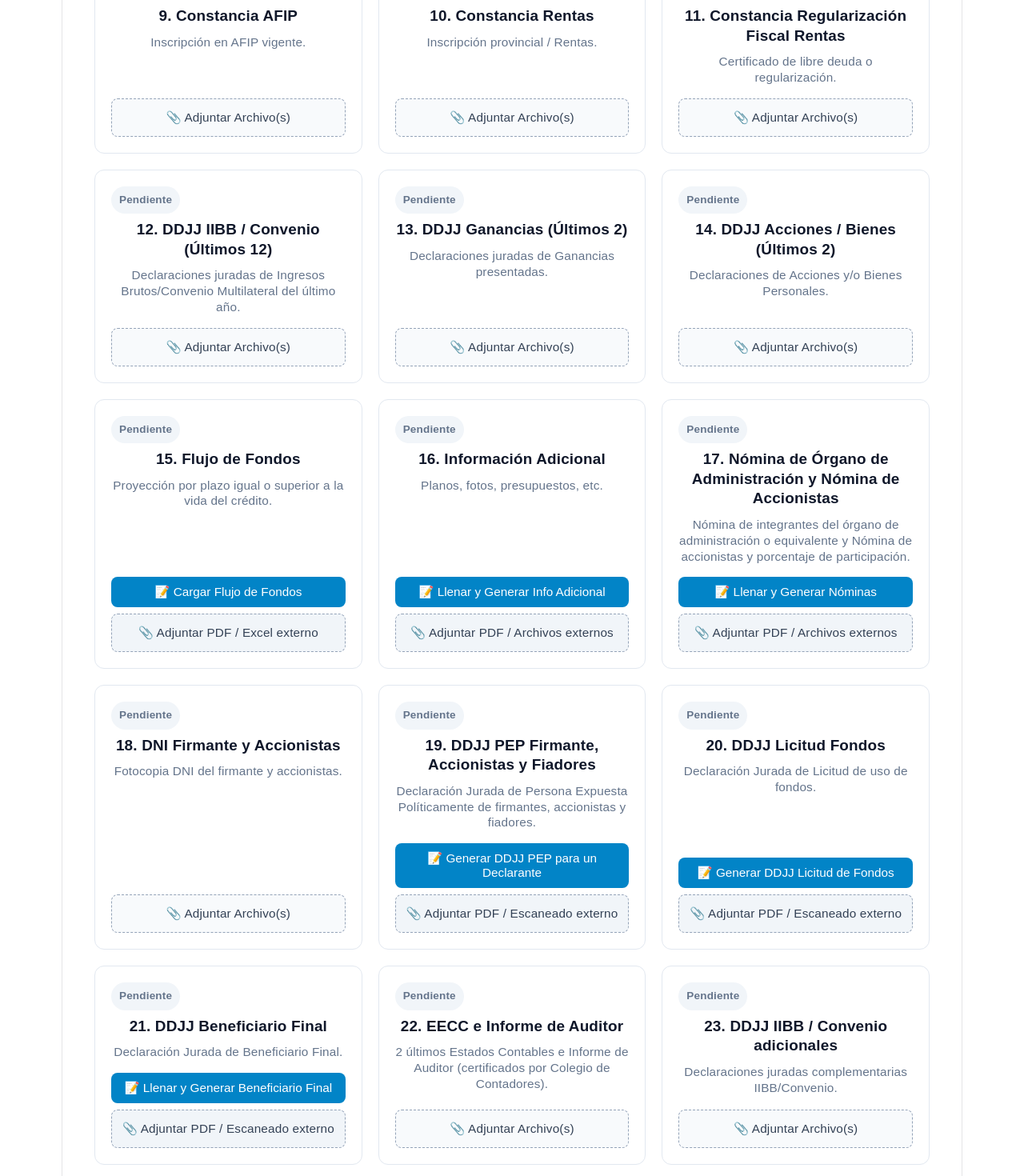
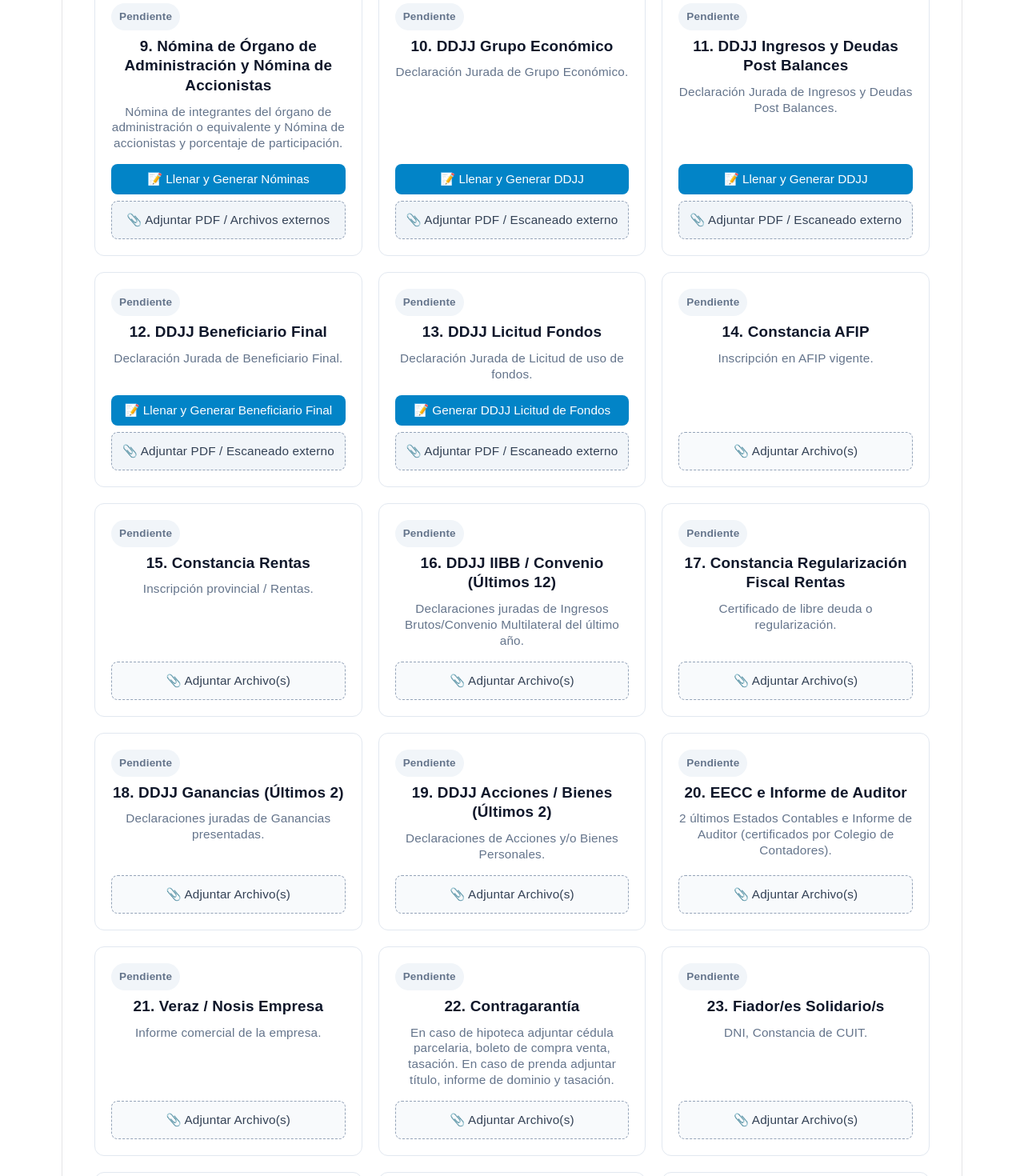
Before and after one commit to fogajuy/herramientasFogajuy, a React (Vite) app: page /personaJurica in a window 1280 px wide. Shown: the part 1260-2730 px from the top of the page at 80% size. Built offline with nearby package versions, Linux system fonts and the light colour scheme.

Commit message:
Cambio persona juridica antes de cambios

```diff
--- a/src/components/expediente/personaJurica.jsx
+++ b/src/components/expediente/personaJurica.jsx
@@ -23,31 +23,29 @@ const REQUISITOS_JURIDICA = [
   { id: 3, titulo: "3. Contrato Social", descripcion: "Fotocopia de contrato social y sus modificaciones (certificada y legalizada)." },
   { id: 4, titulo: "4. Acta de Designación", descripcion: "Fotocopia de acta de designación de directorio (certificada y legalizada)." },
   { id: 5, titulo: "5. Poder del Representante Legal", descripcion: "Fotocopia de poder otorgado al representante legal (certificada y legalizada)." },
-  { id: 6, titulo: "6. Acta Trámite FOGAJUY", descripcion: "Fotocopia de acta autorizando trámite ante FOGAJUY, firma de convenio y conformación de contragarantías (certificada y legalizada)." },
-  { id: 7, titulo: "7. DDJJ Grupo Económico", descripcion: "Declaración Jurada de Grupo Económico." },
-  { id: 8, titulo: "8. DDJJ Ingresos y Deudas Post Balances", descripcion: "Declaración Jurada de Ingresos y Deudas Post Balances." },
-  { id: 9, titulo: "9. Constancia AFIP", descripcion: "Inscripción en AFIP vigente." },
-  { id: 10, titulo: "10. Constancia Rentas", descripcion: "Inscripción provincial / Rentas." },
-  { id: 11, titulo: "11. Constancia Regularización Fiscal Rentas", descripcion: "Certificado de libre deuda o regularización." },
-  { id: 12, titulo: "12. DDJJ IIBB / Convenio (Últimos 12)", descripcion: "Declaraciones juradas de Ingresos Brutos/Convenio Multilateral del último año." },
-  { id: 13, titulo: "13. DDJJ Ganancias (Últimos 2)", descripcion: "Declaraciones juradas de Ganancias presentadas." },
-  { id: 14, titulo: "14. DDJJ Acciones / Bienes (Últimos 2)", descripcion: "Declaraciones de Acciones y/o Bienes Personales." },
-  { id: 15, titulo: "15. Flujo de Fondos", descripcion: "Proyección por plazo igual o superior a la vida del crédito." },
-  { id: 16, titulo: "16. Información Adicional", descripcion: "Planos, fotos, presupuestos, etc." },
-  { id: 17, titulo: "17. Nómina de Órgano de Administración y Nómina de Accionistas", descripcion: "Nómina de integrantes del órgano de administración o equivalente y Nómina de accionistas y porcentaje de participación." },
-  { id: 18, titulo: "18. DNI Firmante y Accionistas", descripcion: "Fotocopia DNI del firmante y accionistas." },
-  { id: 19, titulo: "19. DDJJ PEP Firmante, Accionistas y Fiadores", descripcion: "Declaración Jurada de Persona Expuesta Políticamente de firmantes, accionistas y fiadores." },
-  { id: 20, titulo: "20. DDJJ Licitud Fondos", descripcion: "Declaración Jurada de Licitud de uso de fondos." },
-  { id: 21, titulo: "21. DDJJ Beneficiario Final", descripcion: "Declaración Jurada de Beneficiario Final." },
-  { id: 22, titulo: "22. EECC e Informe de Auditor", descripcion: "2 últimos Estados Contables e Informe de Auditor (certificados por Colegio de Contadores)." },
-  { id: 23, titulo: "23. DDJJ IIBB / Convenio adicionales", descripcion: "Declaraciones juradas complementarias IIBB/Convenio." },
-  { id: 24, titulo: "24. DDJJ Ganancias complementarias", descripcion: "Declaraciones juradas complementarias de Ganancias." },
-  { id: 25, titulo: "25. Veraz / Nosis Empresa", descripcion: "Informe comercial de la empresa." },
-  { id: 26, titulo: "26. Veraz / Nosis Fiador/es", descripcion: "Informe comercial de fiadores." },
-  { id: 27, titulo: "27. Libre Deuda Previsional", descripcion: "Constancia de libre deuda previsional." },
-  { id: 28, titulo: "28. Fiador/es Solidario/s", descripcion: "DNI, Constancia de CUIT." },
-  { id: 29, titulo: "29. Contragarantía", descripcion: "En caso de hipoteca adjuntar cédula parcelaria, boleto de compra venta, tasación. En caso de prenda adjuntar título, informe de dominio y tasación." }
-];
+  { id: 6, titulo: "6. DNI Firmante y Accionistas", descripcion: "Fotocopia DNI del firmante y accionistas." },
+  { id: 7, titulo: "7. Acta Trámite FOGAJUY", descripcion: "Fotocopia de acta autorizando trámite ante FOGAJUY, firma de convenio y conformación de contragarantías (certificada y legalizada)." },
+  { id: 8, titulo: "8. DDJJ PEP Firmante, Accionistas y Fiadores", descripcion: "Declaración Jurada de Persona Expuesta Políticamente de firmantes, accionistas y fiadores." },
+  { id: 9, titulo: "9. Nómina de Órgano de Administración y Nómina de Accionistas", descripcion: "Nómina de integrantes del órgano de administración o equivalente y Nómina de accionistas y porcentaje de participación." },
+  { id: 10, titulo: "10. DDJJ Grupo Económico", descripcion: "Declaración Jurada de Grupo Económico." },
+  { id: 11, titulo: "11. DDJJ Ingresos y Deudas Post Balances", descripcion: "Declaración Jurada de Ingresos y Deudas Post Balances." },
+  { id: 12, titulo: "12. DDJJ Beneficiario Final", descripcion: "Declaración Jurada de Beneficiario Final." },
+  { id: 13, titulo: "13. DDJJ Licitud Fondos", descripcion: "Declaración Jurada de Licitud de uso de fondos." },
+  { id: 14, titulo: "14. Constancia AFIP", descripcion: "Inscripción en AFIP vigente." },
+  { id: 15, titulo: "15. Constancia Rentas", descripcion: "Inscripción provincial / Rentas." },
+  { id: 16, titulo: "16. DDJJ IIBB / Convenio (Últimos 12)", descripcion: "Declaraciones juradas de Ingresos Brutos/Convenio Multilateral del último año." },
+  { id: 17, titulo: "17. Constancia Regularización Fiscal Rentas", descripcion: "Certificado de libre deuda o regularización." },
+  { id: 18, titulo: "18. DDJJ Ganancias (Últimos 2)", descripcion: "Declaraciones juradas de Ganancias presentadas." },
+  { id: 19, titulo: "19. DDJJ Acciones / Bienes (Últimos 2)", descripcion: "Declaraciones de Acciones y/o Bienes Personales." },
+  { id: 20, titulo: "20. EECC e Informe de Auditor", descripcion: "2 últimos Estados Contables e Informe de Auditor (certificados por Colegio de Contadores)." },
+  { id: 21, titulo: "21. Veraz / Nosis Empresa", descripcion: "Informe comercial de la empresa." },
+  { id: 22, titulo: "22. Contragarantía", descripcion: "En caso de hipoteca adjuntar cédula parcelaria, boleto de compra venta, tasación. En caso de prenda adjuntar título, informe de dominio y tasación." },
+  { id: 23, titulo: "23. Fiador/es Solidario/s", descripcion: "DNI, Constancia de CUIT." },
+  { id: 24, titulo: "24. Veraz / Nosis Fiador/es", descripcion: "Informe comercial de fiadores." },
+  { id: 25, titulo: "25. Información Adicional", descripcion: "Planos, fotos, presupuestos, etc." },
+  { id: 26, titulo: "26. Flujo de Fondos", descripcion: "Proyección por plazo igual o superior a la vida del crédito." }
+  ];
+
 
 export default function PersonaJuridica({ datosClienteProps }) {
   const location = useLocation();
@@ -87,10 +85,10 @@ export default function PersonaJuridica({ datosClienteProps }) {
   const handleAgregarPEPGenerado = (archivoPDF) => {
     if (!archivoPDF) return;
     setArchivos((prev) => {
-      const listaExistente = prev[19] || [];
+      const listaExistente = prev[11] || [];
       return {
         ...prev,
-        19: [...listaExistente, archivoPDF]
+        11: [...listaExistente, archivoPDF]
       };
     });
   };
@@ -131,10 +129,10 @@ export default function PersonaJuridica({ datosClienteProps }) {
   const handleAgregarLicitudGenerado = (archivoPDF) => {
     if (!archivoPDF) return;
     setArchivos((prev) => {
-      const listaExistente = prev[20] || [];
+      const listaExistente = prev[13] || [];
       return {
         ...prev,
-        20: [...listaExistente, archivoPDF]
+        13: [...listaExistente, archivoPDF]
       };
     });
   };
@@ -427,7 +425,63 @@ export default function PersonaJuridica({ datosClienteProps }) {
           </div>
         );
 
-      case 7:
+      case 8:
+        return (
+          <div style={{ display: 'flex', flexDirection: 'column', gap: '8px' }}>
+            <button
+              type="button"
+              className="btn-upload"
+              onClick={() => setIsModalPEPOpen(true)}
+              style={{ backgroundColor: '#0284c7', color: '#fff', border: 'none' }}
+            >
+              📝 Generar DDJJ PEP para un Declarante
+            </button>
+            <input
+              type="file"
+              id={`file-input-${item.id}`}
+              multiple
+              accept=".pdf,.doc,.docx,.jpg,.jpeg,.png"
+              onChange={(e) => handleAgregarArchivos(item.id, e)}
+              style={{ display: 'none' }}
+            />
+            <label htmlFor={`file-input-${item.id}`} className="btn-upload" style={{ background: '#f1f5f9', color: '#334155', textAlign: 'center' }}>
+              📎 Adjuntar PDF / Escaneado externo
+            </label>
+          </div>
+        );
+
+      case 9:
+        return (
+          <div style={{ display: 'flex', flexDirection: 'column', gap: '8px' }}>
+            <button
+              type="button"
+              className="btn-upload"
+              onClick={() => setIsModalNominaOpen(true)}
+              style={{ backgroundColor: '#0284c7', color: '#fff', border: 'none' }}
+            >
+              {tieneArchivos ? '📝 Editar / Regenerar Nóminas' : '📝 Llenar y Generar Nóminas'}
+            </button>
+            <input
+              type="file"
+              id={`file-input-${item.id}`}
+              multiple
+              accept=".pdf,.doc,.docx,.xls,.xlsx,.jpg,.jpeg,.png"
+              onChange={(e) => handleAgregarArchivos(item.id, e)}
+              style={{ display: 'none' }}
+            />
+            <label
+              htmlFor={`file-input-${item.id}`}
+              className="btn-upload"
+              style={{ background: '#f1f5f9', color: '#334155', cursor: 'pointer', textAlign: 'center' }}
+            >
+              📎 Adjuntar PDF / Archivos externos
+            </label>
+          </div>
+        );
+
+
+
+      case 10:
         return (
           <div style={{ display: 'flex', flexDirection: 'column', gap: '8px' }}>
             <button
@@ -456,7 +510,7 @@ export default function PersonaJuridica({ datosClienteProps }) {
           </div>
         );
 
-      case 8:
+      case 11:
         return (
           <div style={{ display: 'flex', flexDirection: 'column', gap: '8px' }}>
             <button
@@ -485,7 +539,97 @@ export default function PersonaJuridica({ datosClienteProps }) {
           </div>
         );
 
-      case 15:
+
+      case 12:
+        return (
+          <div style={{ display: 'flex', flexDirection: 'column', gap: '8px' }}>
+            <button
+              type="button"
+              className="btn-upload"
+              onClick={() => setIsModalBeneficiarioOpen(true)}
+              style={{ backgroundColor: '#0284c7', color: '#fff', border: 'none' }}
+            >
+              {tieneArchivos ? '📝 Editar / Regenerar Beneficiario Final' : '📝 Llenar y Generar Beneficiario Final'}
+            </button>
+            <input
+              type="file"
+              id={`file-input-${item.id}`}
+              multiple
+              accept=".pdf,.doc,.docx,.jpg,.jpeg,.png"
+              onChange={(e) => handleAgregarArchivos(item.id, e)}
+              style={{ display: 'none' }}
+            />
+            <label
+              htmlFor={`file-input-${item.id}`}
+              className="btn-upload"
+              style={{ background: '#f1f5f9', color: '#334155', cursor: 'pointer', textAlign: 'center' }}
+            >
+              📎 Adjuntar PDF / Escaneado externo
+            </label>
+          </div>
+        );
+
+      case 13:
+        return (
+          <div style={{ display: 'flex', flexDirection: 'column', gap: '8px' }}>
+            <button
+              type="button"
+              className="btn-upload"
+              onClick={() => setIsModalLicitudOpen(true)}
+              style={{ backgroundColor: '#0284c7', color: '#fff', border: 'none' }}
+            >
+              📝 Generar DDJJ Licitud de Fondos
+            </button>
+            <input
+              type="file"
+              id={`file-input-${item.id}`}
+              multiple
+              accept=".pdf,.doc,.docx,.jpg,.jpeg,.png"
+              onChange={(e) => handleAgregarArchivos(item.id, e)}
+              style={{ display: 'none' }}
+            />
+            <label
+              htmlFor={`file-input-${item.id}`}
+              className="btn-upload"
+              style={{ background: '#f1f5f9', color: '#334155', cursor: 'pointer', textAlign: 'center' }}
+            >
+              📎 Adjuntar PDF / Escaneado externo
+            </label>
+          </div>
+        );
+
+
+      case 25:
+        return (
+          <div style={{ display: 'flex', flexDirection: 'column', gap: '8px' }}>
+            <button
+              type="button"
+              className="btn-upload"
+              onClick={() => setIsModalInfoAdicionalOpen(true)}
+              style={{ backgroundColor: '#0284c7', color: '#fff', border: 'none' }}
+            >
+              {tieneArchivos ? '📝 Editar / Regenerar Info Adicional' : '📝 Llenar y Generar Info Adicional'}
+            </button>
+            <input
+              type="file"
+              id={`file-input-${item.id}`}
+              multiple
+              accept=".pdf,.doc,.docx,.xls,.xlsx,.jpg,.jpeg,.png"
+              onChange={(e) => handleAgregarArchivos(item.id, e)}
+              style={{ display: 'none' }}
+            />
+            <label
+              htmlFor={`file-input-${item.id}`}
+              className="btn-upload"
+              style={{ background: '#f1f5f9', color: '#334155', cursor: 'pointer', textAlign: 'center' }}
+            >
+              📎 Adjuntar PDF / Archivos externos
+            </label>
+          </div>
+        );
+
+
+      case 26:
         return (
           <div style={{ display: 'flex', flexDirection: 'column', gap: '8px' }}>
             <button
@@ -514,145 +658,11 @@ export default function PersonaJuridica({ datosClienteProps }) {
           </div>
         );
 
-      case 16:
-        return (
-          <div style={{ display: 'flex', flexDirection: 'column', gap: '8px' }}>
-            <button
-              type="button"
-              className="btn-upload"
-              onClick={() => setIsModalInfoAdicionalOpen(true)}
-              style={{ backgroundColor: '#0284c7', color: '#fff', border: 'none' }}
-            >
-              {tieneArchivos ? '📝 Editar / Regenerar Info Adicional' : '📝 Llenar y Generar Info Adicional'}
-            </button>
-            <input
-              type="file"
-              id={`file-input-${item.id}`}
-              multiple
-              accept=".pdf,.doc,.docx,.xls,.xlsx,.jpg,.jpeg,.png"
-              onChange={(e) => handleAgregarArchivos(item.id, e)}
-              style={{ display: 'none' }}
-            />
-            <label
-              htmlFor={`file-input-${item.id}`}
-              className="btn-upload"
-              style={{ background: '#f1f5f9', color: '#334155', cursor: 'pointer', textAlign: 'center' }}
-            >
-              📎 Adjuntar PDF / Archivos externos
-            </label>
-          </div>
-        );
 
-      case 17:
-        return (
-          <div style={{ display: 'flex', flexDirection: 'column', gap: '8px' }}>
-            <button
-              type="button"
-              className="btn-upload"
-              onClick={() => setIsModalNominaOpen(true)}
-              style={{ backgroundColor: '#0284c7', color: '#fff', border: 'none' }}
-            >
-              {tieneArchivos ? '📝 Editar / Regenerar Nóminas' : '📝 Llenar y Generar Nóminas'}
-            </button>
-            <input
-              type="file"
-              id={`file-input-${item.id}`}
-              multiple
-              accept=".pdf,.doc,.docx,.xls,.xlsx,.jpg,.jpeg,.png"
-              onChange={(e) => handleAgregarArchivos(item.id, e)}
-              style={{ display: 'none' }}
-            />
-            <label
-              htmlFor={`file-input-${item.id}`}
-              className="btn-upload"
-              style={{ background: '#f1f5f9', color: '#334155', cursor: 'pointer', textAlign: 'center' }}
-            >
-              📎 Adjuntar PDF / Archivos externos
-            </label>
-          </div>
-        );
 
-      case 19:
-        return (
-          <div style={{ display: 'flex', flexDirection: 'column', gap: '8px' }}>
-            <button
-              type="button"
-              className="btn-upload"
-              onClick={() => setIsModalPEPOpen(true)}
-              style={{ backgroundColor: '#0284c7', color: '#fff', border: 'none' }}
-            >
-              📝 Generar DDJJ PEP para un Declarante
-            </button>
-            <input
-              type="file"
-              id={`file-input-${item.id}`}
-              multiple
-              accept=".pdf,.doc,.docx,.jpg,.jpeg,.png"
-              onChange={(e) => handleAgregarArchivos(item.id, e)}
-              style={{ display: 'none' }}
-            />
-            <label htmlFor={`file-input-${item.id}`} className="btn-upload" style={{ background: '#f1f5f9', color: '#334155', textAlign: 'center' }}>
-              📎 Adjuntar PDF / Escaneado externo
-            </label>
-          </div>
-        );
 
-      case 20:
-        return (
-          <div style={{ display: 'flex', flexDirection: 'column', gap: '8px' }}>
-            <button
-              type="button"
-              className="btn-upload"
-              onClick={() => setIsModalLicitudOpen(true)}
-              style={{ backgroundColor: '#0284c7', color: '#fff', border: 'none' }}
-            >
-              📝 Generar DDJJ Licitud de Fondos
-            </button>
-            <input
-              type="file"
-              id={`file-input-${item.id}`}
-              multiple
-              accept=".pdf,.doc,.docx,.jpg,.jpeg,.png"
-              onChange={(e) => handleAgregarArchivos(item.id, e)}
-              style={{ display: 'none' }}
-            />
-            <label
-              htmlFor={`file-input-${item.id}`}
-              className="btn-upload"
-              style={{ background: '#f1f5f9', color: '#334155', cursor: 'pointer', textAlign: 'center' }}
-            >
-              📎 Adjuntar PDF / Escaneado externo
-            </label>
-          </div>
-        );
-      case 21:
-        return (
-          <div style={{ display: 'flex', flexDirection: 'column', gap: '8px' }}>
-            <button
-              type="button"
-              className="btn-upload"
-              onClick={() => setIsModalBeneficiarioOpen(true)}
-              style={{ backgroundColor: '#0284c7', color: '#fff', border: 'none' }}
-            >
-              {tieneArchivos ? '📝 Editar / Regenerar Beneficiario Final' : '📝 Llenar y Generar Beneficiario Final'}
-            </button>
-            <input
-              type="file"
-              id={`file-input-${item.id}`}
-              multiple
-              accept=".pdf,.doc,.docx,.jpg,.jpeg,.png"
-              onChange={(e) => handleAgregarArchivos(item.id, e)}
-              style={{ display: 'none' }}
-            />
-            <label
-              htmlFor={`file-input-${item.id}`}
-              className="btn-upload"
-              style={{ background: '#f1f5f9', color: '#334155', cursor: 'pointer', textAlign: 'center' }}
-            >
-              📎 Adjuntar PDF / Escaneado externo
-            </label>
-          </div>
-        );
+
+
 
       default:
         return (
@@ -788,7 +798,7 @@ export default function PersonaJuridica({ datosClienteProps }) {
         datosCliente={datosCliente}
         datosGuardados={datosNominaGuardados}
         onDocumentoGenerado={(reqId, archivoPdf, estadoFormulario) => {
-          handleDocumentoGenerado(17, archivoPdf);
+          handleDocumentoGenerado(9, archivoPdf);
           if (estadoFormulario) {
             setDatosNominaGuardados(estadoFormulario);
           }
@@ -815,7 +825,7 @@ export default function PersonaJuridica({ datosClienteProps }) {
         datosCliente={datosCliente}
         datosGuardados={datosBeneficiarioGuardados}
         onDocumentoGenerado={(archivoPdf, estadoFormulario) => {
-          handleDocumentoGenerado(21, archivoPdf);
+          handleDocumentoGenerado(12, archivoPdf);
           if (estadoFormulario) {
             setDatosBeneficiarioGuardados(estadoFormulario);
           }
--- a/src/components/helpers/modalDDJJDeudaPostBalance.jsx
+++ b/src/components/helpers/modalDDJJDeudaPostBalance.jsx
@@ -278,7 +278,7 @@ export default function ModalDDJJDeudaPostBalance({
   return (
     <div className="modal-backdrop" style={{ position: 'fixed', inset: 0, backgroundColor: 'rgba(0,0,0,0.5)', display: 'flex', justifyContent: 'center', alignItems: 'center', zIndex: 1000 }}>
       <div className="modal-content" style={{ backgroundColor: '#fff', padding: '24px', borderRadius: '8px', width: '92%', maxWidth: '800px', maxHeight: '90vh', overflowY: 'auto' }}>
-        <h2 style={{ marginTop: 0, color: '#0284c7' }}>Declaración Jurada - Deuda Post Balance (Ítem 8)</h2>
+        <h2 style={{ marginTop: 0, color: '#0284c7' }}>Declaración Jurada - Deuda Post Balance (Ítem 11)</h2>
 
         {/* Datos Solicitante y Empresa */}
         <fieldset style={{ border: '1px solid #cbd5e1', borderRadius: '6px', padding: '12px', marginBottom: '16px' }}>
--- a/src/components/helpers/modalDDJJGrupoEconomico.jsx
+++ b/src/components/helpers/modalDDJJGrupoEconomico.jsx
@@ -348,7 +348,7 @@ export default function ModalDDJJGrupoEconomico({
   return (
     <div className="modal-backdrop" style={{ position: 'fixed', inset: 0, backgroundColor: 'rgba(0,0,0,0.5)', display: 'flex', justifyContent: 'center', alignItems: 'center', zIndex: 1000 }}>
       <div className="modal-content" style={{ backgroundColor: '#fff', padding: '24px', borderRadius: '8px', width: '92%', maxWidth: '850px', maxHeight: '90vh', overflowY: 'auto' }}>
-        <h2 style={{ marginTop: 0, color: '#0284c7' }}>Declaración Jurada - Grupo Económico (Ítem 7)</h2>
+        <h2 style={{ marginTop: 0, color: '#0284c7' }}>Declaración Jurada - Grupo Económico (Ítem 10)</h2>
 
         {/* 1. Datos Empresa */}
         <fieldset style={{ border: '1px solid #cbd5e1', borderRadius: '6px', padding: '12px', marginBottom: '16px' }}>
```
